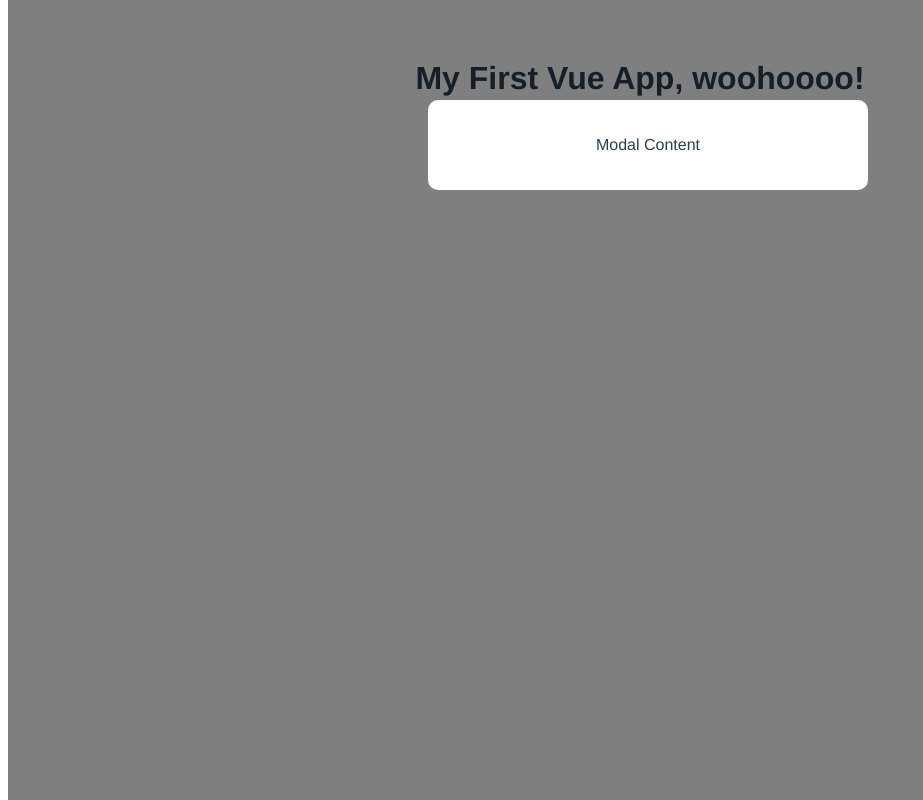
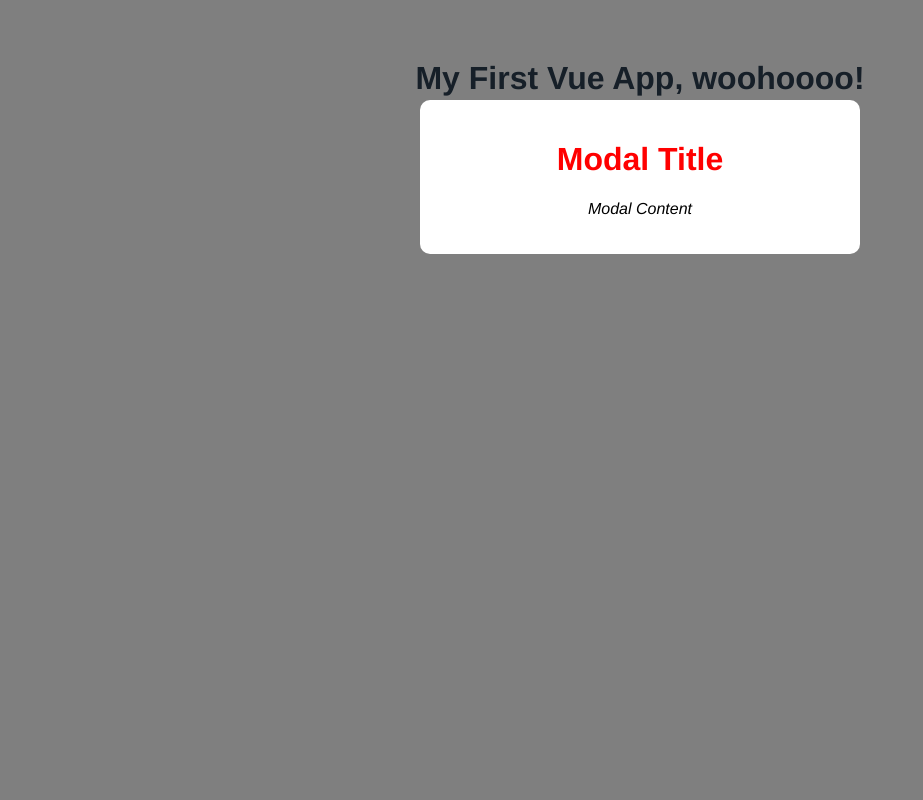
Before and after one commit to stephangriesel/learning-vuejs, a Vue app in the folder Projects/modal-project/: page / in a window 1280 px wide. Shown: the whole page, without its empty margins (0-923 px from the left). Built offline with nearby package versions, Linux system fonts and the light colour scheme.

Commit message:
scoped and global styles

```diff
--- /dev/null
+++ b/Projects/modal-project/src/assets/global.css
@@ -0,0 +1,8 @@
+body {
+    margin:0;
+}
+
+p {
+    font-style:italic;
+    color:green;
+}
--- a/Projects/modal-project/src/components/Modal.vue
+++ b/Projects/modal-project/src/components/Modal.vue
@@ -1,12 +1,13 @@
 <template>
     <div class="backdrop">
         <div class="modal">
+            <h1>Modal Title</h1>
             <p>Modal Content</p>
         </div>
     </div>
 </template>
 
-<style>
+<style scoped>/* scope like this <<< or just add to class like below  */
 .modal {
     width:400px;
     padding:20px;
@@ -21,4 +22,15 @@
     width:100%;
     height:100%;
 }
+h1 {
+    /* color:red; */
+}
+
+.modal h1 {
+    color:red; /* or scope styles like this */
+}
+
+.modal p {
+    color:black;
+}
 </style>
--- a/Projects/modal-project/src/main.js
+++ b/Projects/modal-project/src/main.js
@@ -1,4 +1,5 @@
 import { createApp } from 'vue'
 import App from './App.vue'
+import './assets/global.css'
 
 createApp(App).mount('#app')
```
